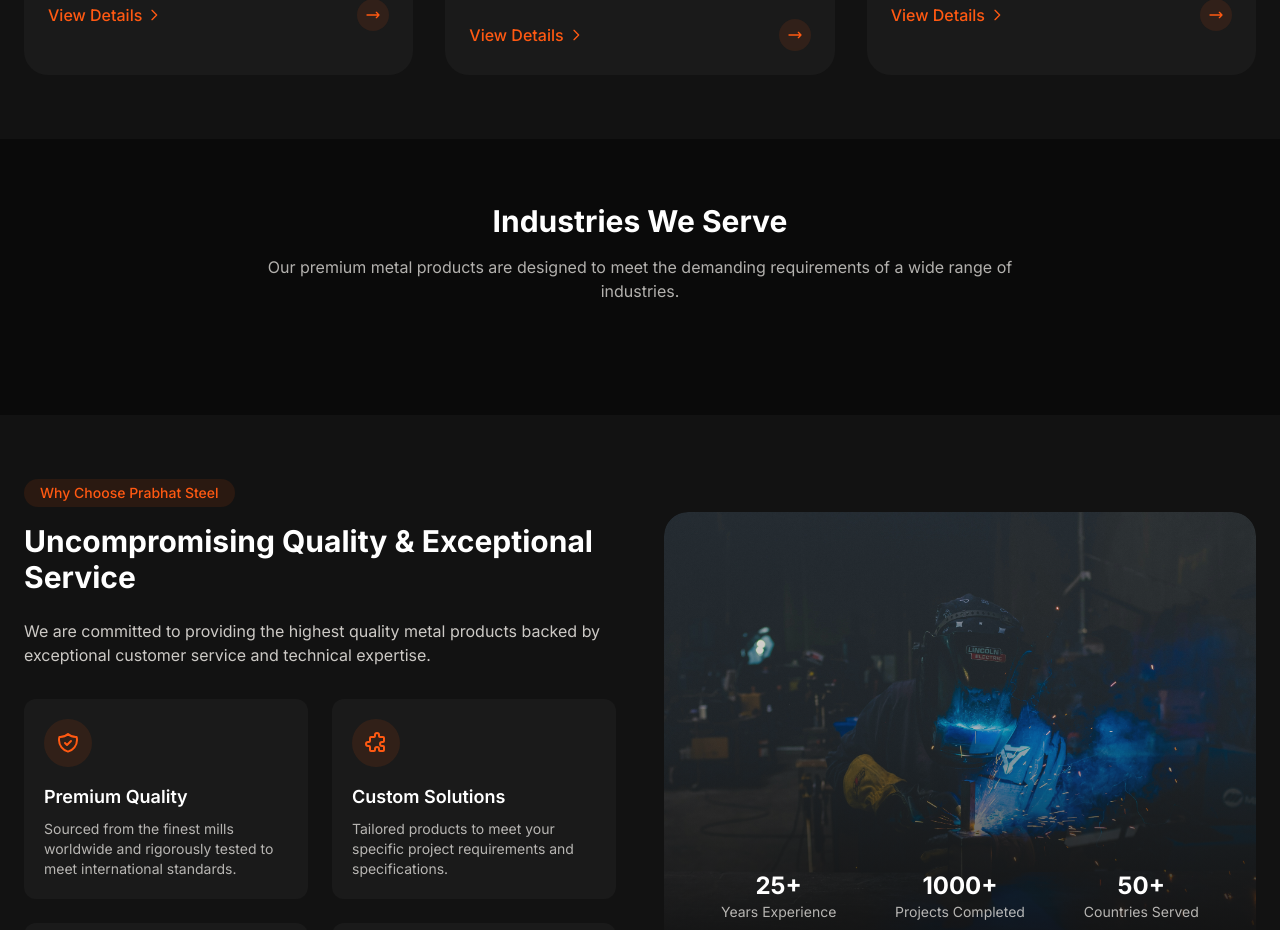
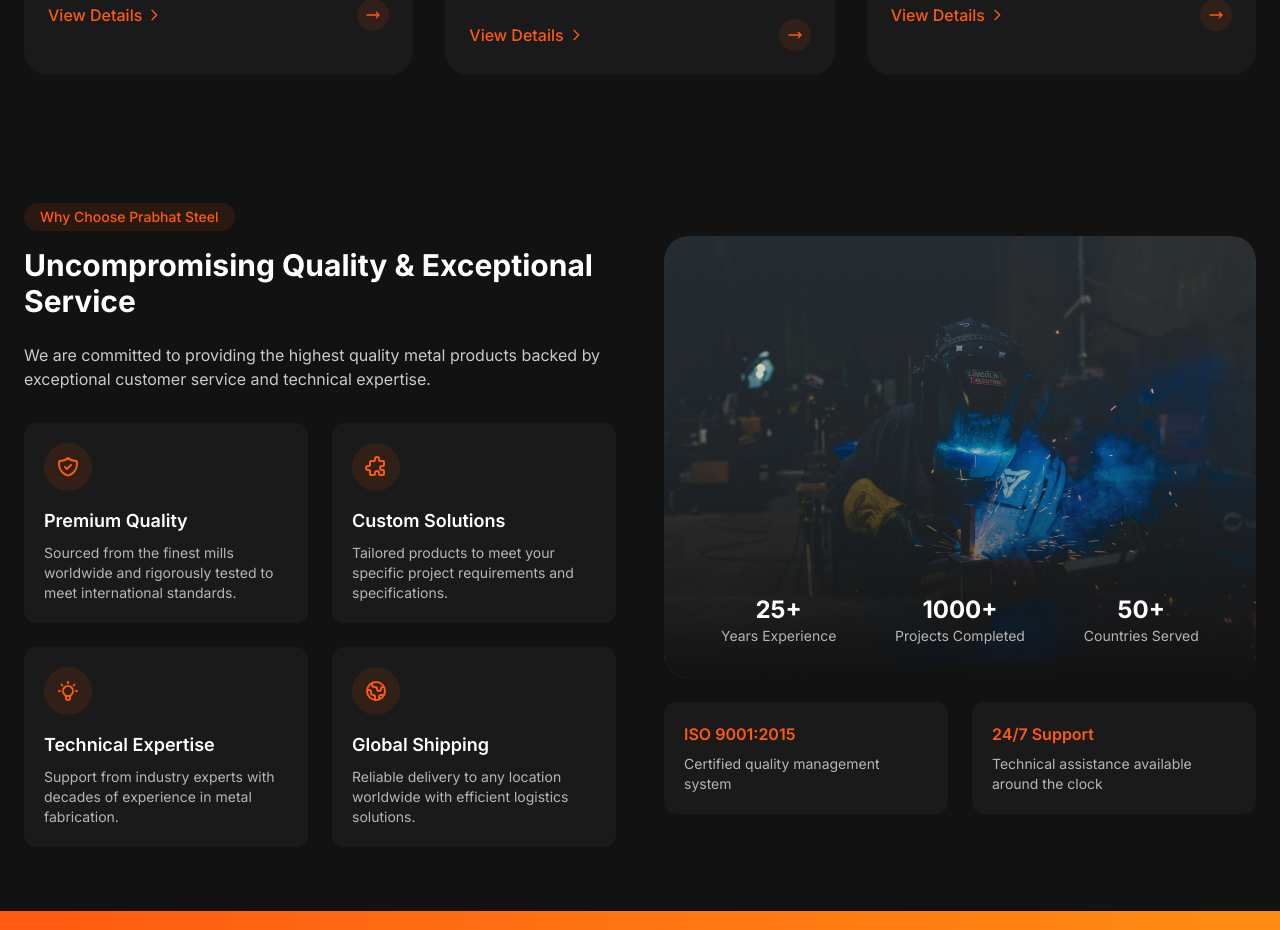
Before and after one commit to Soham-03/prabhat-steel, a Next.js app: page /products in a window 1280 px wide. Shown: the part 2747-3677 px from the top of the page. Built offline with nearby package versions, Linux system fonts and the light colour scheme.

Commit message:
-final please

```diff
--- a/src/app/products/page.tsx
+++ b/src/app/products/page.tsx
@@ -440,7 +440,7 @@
       </section>
 
       {/* Industries We Serve */}
-      <section className="py-16 bg-[#0A0A0A]">
+      {/* <section className="py-16 bg-[#0A0A0A]">
         <div className="container mx-auto px-6">
           <div className="text-center mb-12">
             <h2 className="text-3xl font-bold mb-4">
@@ -449,7 +449,7 @@
             <p className="text-[#FBF8F3]/70 max-w-3xl mx-auto">
               Our premium metal products are designed to meet the demanding requirements of a wide range of industries.
             </p>
-          </div>
+          </div> */}
 
           {/* <div className="grid grid-cols-2 sm:grid-cols-3 md:grid-cols-4 lg:grid-cols-6 gap-6">
             {industries.map((industry, index) => (
@@ -466,8 +466,8 @@
               </motion.div>
             ))}
           </div> */}
-        </div>
-      </section>
+        {/* </div>
+      </section> */}
 
       {/* Why Choose Us */}
       <section className="py-16">
```
